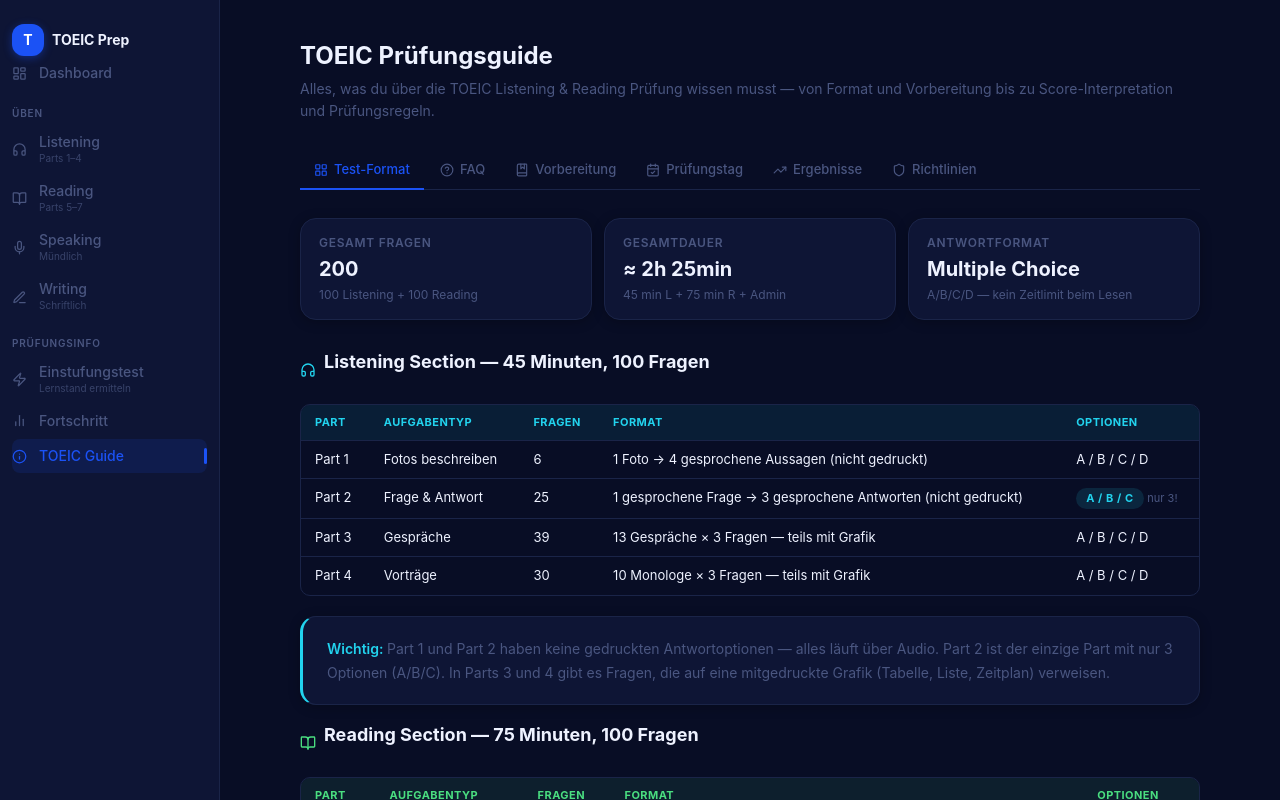
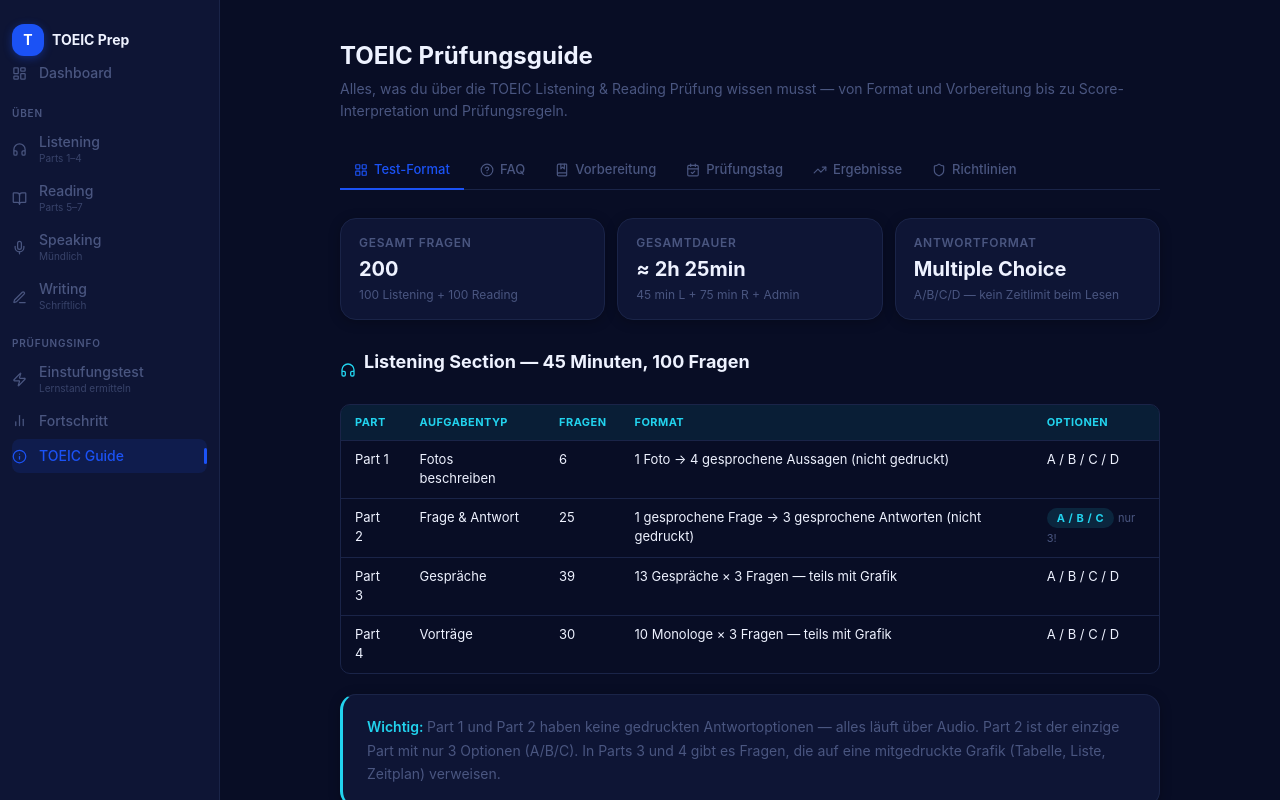
Before and after one commit to marcelkurrek/toeic-mvp, a Next.js app: page /guide in a window 1280 px wide. Shown: the top 800 px of the page. Built offline with nearby package versions, Linux system fonts and the light colour scheme.

Commit message:
Align all page max-widths to 820px matching dashboard
https://claude.ai/code/session_01LpadqhpbF9mHah95g8neGw

```diff
--- a/src/app/(app)/guide/page.tsx
+++ b/src/app/(app)/guide/page.tsx
@@ -650,7 +650,7 @@ export default function GuidePage() {
   const [tab, setTab] = useState<Tab>('format')
 
   return (
-    <div style={{ maxWidth: 900, margin: '0 auto' }}>
+    <div style={{ maxWidth: 820, margin: '0 auto' }}>
 
       {/* Header */}
       <div style={{ marginBottom: 28 }}>
--- a/src/app/(app)/progress/page.tsx
+++ b/src/app/(app)/progress/page.tsx
@@ -36,7 +36,7 @@ export default async function ProgressPage() {
   }))
 
   return (
-    <div style={{ maxWidth: 768, margin: '0 auto' }}>
+    <div style={{ maxWidth: 820, margin: '0 auto' }}>
 
       {/* Page header */}
       <div style={{ marginBottom: 36 }}>
--- a/src/components/SkillLandingPage.tsx
+++ b/src/components/SkillLandingPage.tsx
@@ -30,7 +30,7 @@ export default function SkillLandingPage({
   const router = useRouter()
 
   return (
-    <div style={{ maxWidth: 740, margin: '0 auto' }}>
+    <div style={{ maxWidth: 820, margin: '0 auto' }}>
 
       {/* Header */}
       <div style={{ display: 'flex', alignItems: 'center', gap: 16, marginBottom: 32 }}>
```
